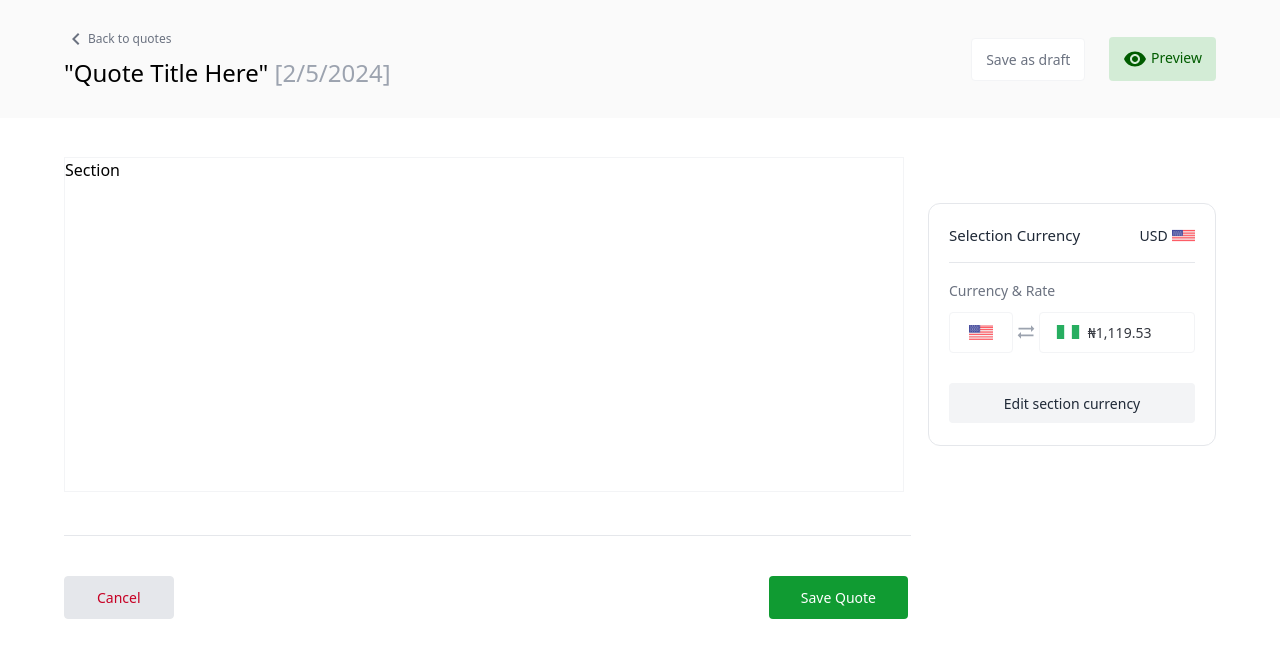
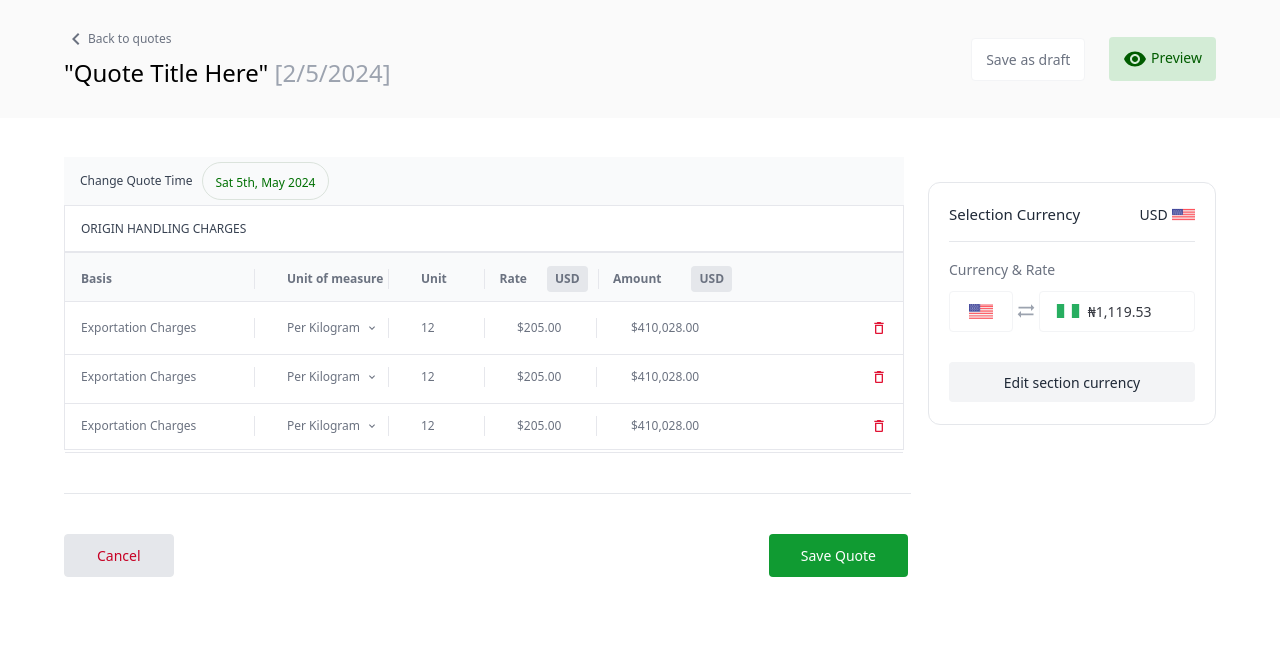
Before and after one commit to midezen/Oneport365-Interview-Task, a React (Vite) app: page /addnew in a window 1280 px wide. Shown: the top 658 px of the page. Built offline with nearby package versions, Linux system fonts and the light colour scheme.

Commit message:
completed quote table

```diff
--- a/package.json
+++ b/package.json
@@ -14,9 +14,13 @@
     "@emotion/styled": "^11.11.5",
     "@mui/icons-material": "^5.15.21",
     "@mui/material": "^5.15.21",
+    "@mui/x-date-pickers": "^7.8.0",
+    "@wojtekmaj/react-timerange-picker": "^6.0.0",
+    "dayjs": "^1.11.11",
     "react": "^18.3.1",
     "react-dom": "^18.3.1",
-    "react-router-dom": "^6.24.1"
+    "react-router-dom": "^6.24.1",
+    "react-time-picker": "^7.0.0"
   },
   "devDependencies": {
     "@types/react": "^18.3.3",
--- /dev/null
+++ b/src/components/Section.tsx
@@ -0,0 +1,45 @@
+import { useState } from "react";
+import TimePickerComponent from "./TimePickerComponent";
+import SectionTable from "./SectionTable";
+
+const Section: React.FC = () => {
+  const [addNewBasis, setAddNewBasis] = useState<boolean>(true);
+  return (
+    <div id="section" className="w-[75%]">
+      <div
+        id="sectionTop"
+        className="w-full h-[48px] py-[8px] px-[16px] bg-[#F9FAFB] flex items-center gap-[10px]"
+      >
+        <span className="font-medium text-[12px] text-[#374151]">
+          Change Quote Time
+        </span>
+        <div
+          id="dateTime"
+          className="rounded-[32px] py-[6px] px-[12px] border border-[#DBE3DC]"
+        >
+          <span className="text-[12px] text-[#007003] font-normal">
+            Sat 5th, May 2024
+          </span>
+        </div>
+      </div>
+      <div
+        id="label"
+        className="w-full h-[47px] flex items-center border border-[#E6E7EC]"
+      >
+        {!addNewBasis && (
+          <span className="h-[47px] p-[16px] border border-[#139C33] text-[#9CA3AF] w-[143px] text-[12px] font-normal flex items-center justify-center">
+            Enter Section Label
+          </span>
+        )}
+        {addNewBasis && (
+          <span className="w-[200px] h-[47px] p-[16px] font-normal text-[12px] text-[#374151] flex items-center">
+            ORIGIN HANDLING CHARGES
+          </span>
+        )}
+      </div>
+      <SectionTable addNewBasis={addNewBasis} setAddNewBasis={setAddNewBasis} />
+    </div>
+  );
+};
+
+export default Section;
--- /dev/null
+++ b/src/components/SectionTable.tsx
@@ -0,0 +1,131 @@
+import KeyboardArrowDownIcon from "@mui/icons-material/KeyboardArrowDown";
+import DeleteOutlineOutlinedIcon from "@mui/icons-material/DeleteOutlineOutlined";
+import { BasisData } from "../dummydata";
+
+interface Props {
+  addNewBasis: boolean;
+  setAddNewBasis: React.Dispatch<React.SetStateAction<boolean>>;
+}
+
+const SectionTable = ({ addNewBasis, setAddNewBasis }: Props) => {
+  return (
+    <table className="w-full flex flex-col border border-[#E6E7EC]">
+      {/* TABLE HEAD */}
+      <thead className="h-[49px] bg-[#F9FAFB] text-[12px] text-[#6B7280] font-normal w-full border-b border-b-[#E6E7EC]">
+        <tr className="flex w-full items-center">
+          <th className="w-[206px] h-[48px] flex items-center p-[16px] justify-between">
+            Basis
+            <span className="h-[20px] w-[1px] bg-[#E6E7EC]"></span>
+          </th>
+          <th className="w-[134px] h-[48px] flex items-center p-[16px] justify-between">
+            Unit of measure
+            <span className="h-[20px] w-[1px] bg-[#E6E7EC]"></span>
+          </th>
+          <th className="w-[96px] flex items-center p-[16px] justify-between">
+            Unit<span className="h-[20px] w-[1px] bg-[#E6E7EC]"></span>
+          </th>
+          <th className="w-[96px] h-[48px] flex items-center p-[16px] justify-center gap-[20px]">
+            Rate
+            <div className="flex gap-[10px] items-center">
+              <span className="bg-[#E5E7EB] rounded-[4px] py-[4px] px-[8px]">
+                USD
+              </span>
+              <span className="h-[20px] w-[1px] bg-[#E6E7EC]"></span>
+            </div>
+          </th>
+          <th className="w-[227px] h-[48px] flex items-center p-[16px] gap-[30px]">
+            Amount{" "}
+            <span className="bg-[#E5E7EB] rounded-[4px] py-[4px] px-[8px]">
+              USD
+            </span>
+          </th>
+        </tr>
+      </thead>
+
+      {/* TABLE BODY */}
+
+      {!addNewBasis ? (
+        <tbody className="h-[49px] text-[12px] text-[#6B7280] font-normal w-full">
+          <tr className="flex w-full items-center border-b border-b-[#E6E7EC]">
+            <td className="w-[206px] h-[48px] flex items-center p-[16px] justify-between">
+              <span className="text-[#9CA3AF]">Enter Basis</span>
+              <span className="h-[20px] w-[1px] bg-[#E6E7EC]"></span>
+            </td>
+            <td className="w-[134px] h-[48px] flex items-center p-[16px] justify-between text-[#6B7280]">
+              Per Kilogram
+              <div className="flex gap-[10px] items-center">
+                <KeyboardArrowDownIcon
+                  style={{ fontSize: "12px", color: "#6B7280" }}
+                />
+                <span className="h-[20px] w-[1px] bg-[#E6E7EC]"></span>
+              </div>
+            </td>
+            <td className="w-[96px] flex items-center p-[16px] justify-between">
+              Enter unit <span className="h-[20px] w-[1px] bg-[#E6E7EC]"></span>
+            </td>
+            <td className="w-[112px] h-[48px] flex items-center p-[16px] justify-between">
+              Enter rate
+              <span className="h-[20px] w-[1px] bg-[#E6E7EC]"></span>
+            </td>
+            <td className="h-[48px] flex items-center p-[16px] gap-[30px] justify-between flex-1">
+              <span className="w-[28%] flex justify-center">Amount</span>
+              <DeleteOutlineOutlinedIcon
+                style={{
+                  color: "#E11435",
+                  width: "16px",
+                  height: "16px",
+                  cursor: "pointer",
+                }}
+              />
+            </td>
+          </tr>
+        </tbody>
+      ) : (
+        BasisData.map((data) => {
+          return (
+            <tbody className="h-[49px] text-[12px] text-[#6B7280] font-normal w-full">
+              <tr className="flex w-full items-center border-b border-b-[#E6E7EC]">
+                <td className="w-[206px] h-[48px] flex items-center p-[16px] justify-between">
+                  <span className="">{data.basis}</span>
+                  <span className="h-[20px] w-[1px] bg-[#E6E7EC]"></span>
+                </td>
+                <td className="w-[134px] h-[48px] flex items-center p-[16px] justify-between text-[#6B7280]">
+                  Per Kilogram
+                  <div className="flex gap-[10px] items-center">
+                    <KeyboardArrowDownIcon
+                      style={{ fontSize: "12px", color: "#6B7280" }}
+                    />
+                    <span className="h-[20px] w-[1px] bg-[#E6E7EC]"></span>
+                  </div>
+                </td>
+                <td className="w-[96px] flex items-center p-[16px] justify-between">
+                  {data.unit}
+                  <span className="h-[20px] w-[1px] bg-[#E6E7EC]"></span>
+                </td>
+                <td className="w-[112px] h-[48px] flex items-center p-[16px] justify-between">
+                  {data.rate}
+                  <span className="h-[20px] w-[1px] bg-[#E6E7EC]"></span>
+                </td>
+                <td className="h-[48px] flex items-center p-[16px] gap-[30px] justify-between flex-1">
+                  <span className="w-[28%] flex justify-center">
+                    {data.amount}
+                  </span>
+                  <DeleteOutlineOutlinedIcon
+                    style={{
+                      color: "#E11435",
+                      width: "16px",
+                      height: "16px",
+                      cursor: "pointer",
+                    }}
+                  />
+                </td>
+              </tr>
+            </tbody>
+          );
+        })
+      )}
+    </table>
+  );
+};
+
+export default SectionTable;
--- /dev/null
+++ b/src/components/TimePickerComponent.tsx
@@ -0,0 +1,16 @@
+import { useState } from "react";
+import TimePicker from "react-time-picker";
+
+const TimePickerComponent: React.FC = () => {
+  const [value, setValue] = useState<string>("10:00");
+  return (
+    <div>
+      <TimePicker
+        onChange={(e: any) => setValue(e.target.value)}
+        value={value}
+      />
+    </div>
+  );
+};
+
+export default TimePickerComponent;
--- /dev/null
+++ b/src/dummydata.ts
@@ -0,0 +1,22 @@
+import { BasisModel } from "./Models";
+
+export const BasisData: BasisModel[] = [
+  {
+    basis: "Exportation Charges",
+    unit: 12,
+    rate: "$205.00",
+    amount: "$410,028.00",
+  },
+  {
+    basis: "Exportation Charges",
+    unit: 12,
+    rate: "$205.00",
+    amount: "$410,028.00",
+  },
+  {
+    basis: "Exportation Charges",
+    unit: 12,
+    rate: "$205.00",
+    amount: "$410,028.00",
+  },
+];
--- /dev/null
+++ b/src/models.ts
@@ -0,0 +1,6 @@
+export interface BasisModel {
+  basis: string;
+  unit: number;
+  rate: string;
+  amount: string;
+}
--- a/src/pages/AddNew.tsx
+++ b/src/pages/AddNew.tsx
@@ -1,6 +1,7 @@
 import NavigateBeforeIcon from "@mui/icons-material/NavigateBefore";
 import VisibilityIcon from "@mui/icons-material/Visibility";
 import CurrencyCard from "../components/CurrencyCard";
+import Section from "../components/Section";
 
 const AddNew: React.FC = () => {
   return (
@@ -36,12 +37,7 @@ const AddNew: React.FC = () => {
             id="container_bodySection"
             className="flex gap-[24px] items-center"
           >
-            <div
-              id="container_bodySectionLeft"
-              className="h-[335px] border border-[#F3F4F6] w-[75%]"
-            >
-              Section
-            </div>
+            <Section />
             <CurrencyCard />
           </div>
         </div>
```
Also changed, not shown: 1 other file (tests, documents, lock files or other folders).
